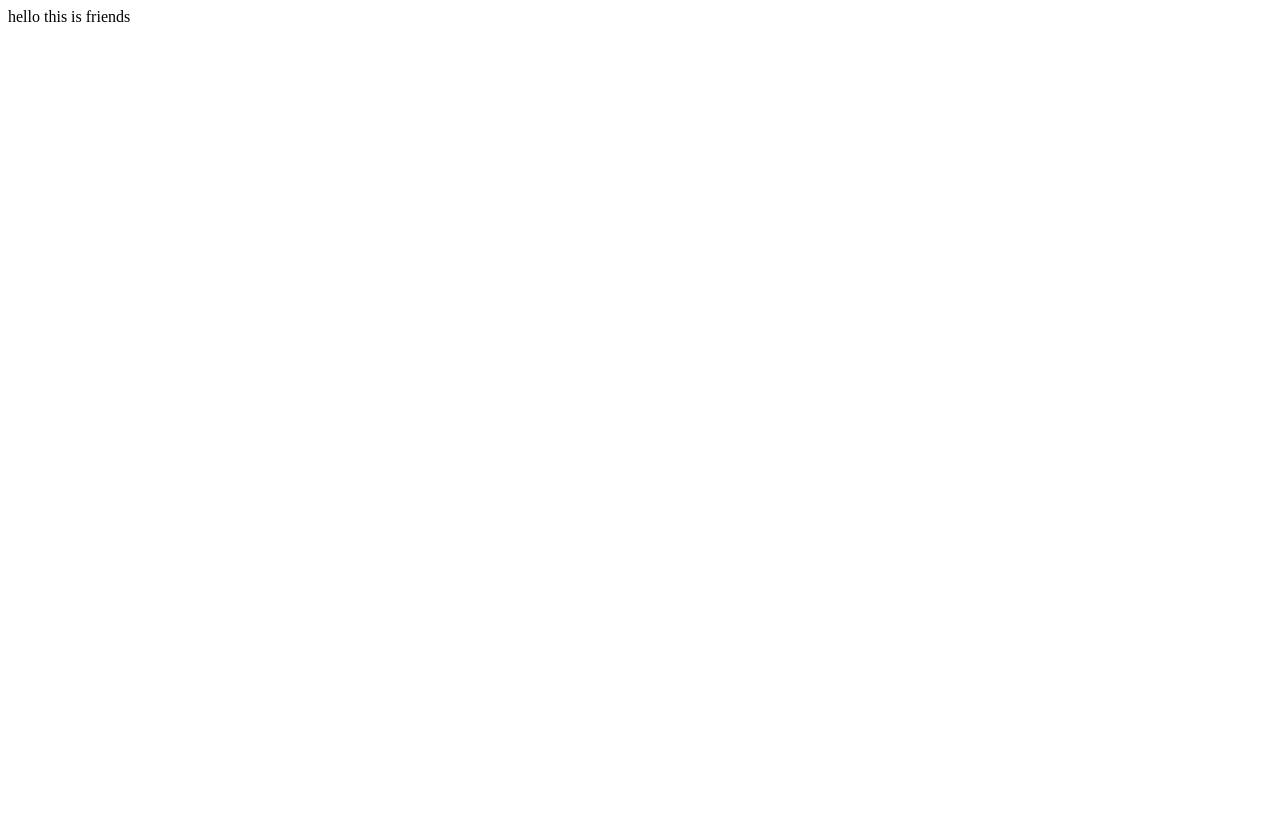
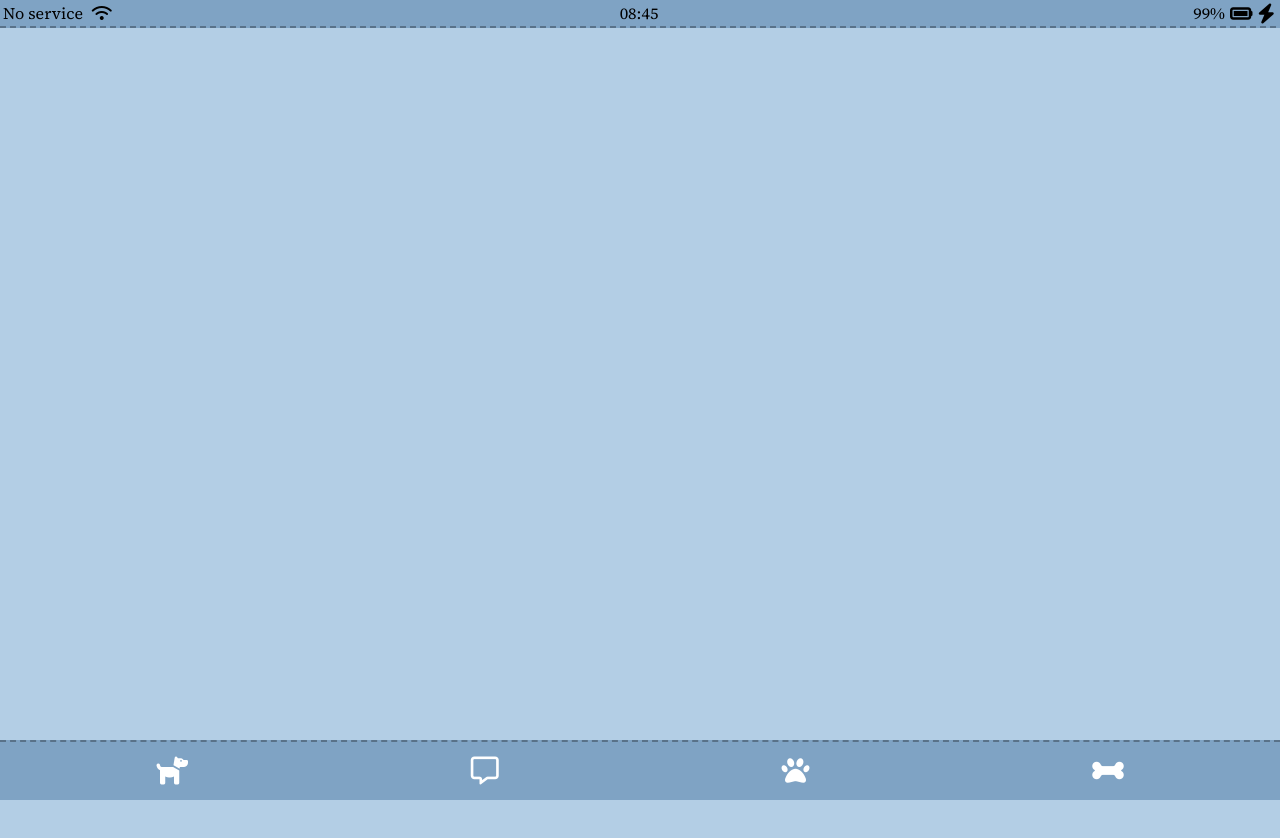
Before and after one commit to yejiseo0725/The_dog_talk_2022, a plain HTML site: page friends.html in a window 1280 px wide. Before the commit the page ends 800 px from the top, so only its background shows below. Drawn offline with Linux system fonts and the light colour scheme.

Commit message:
doggytalk_friends-page-editing

```diff
--- /dev/null
+++ b/css/components/nav-bar.css
@@ -0,0 +1,18 @@
+.nav {
+  background-color: var(--cloudyblue);
+  position: fixed;
+  bottom: 0;
+  width: 100%;
+  /* box-sizing: border-box; ~ Magic Line ~ */
+}
+
+.nav__list {
+  display: flex;
+  justify-content: space-around;
+  padding: 15px;
+  border-top: 2px dashed rgba(0, 0, 0, 0.3);
+}
+
+.nav__link {
+  color: white;
+}
--- a/css/components/status-bar.css
+++ b/css/components/status-bar.css
@@ -1,12 +1,16 @@
 .status-bar {
+  position: fixed;
+  width: 100%;
   display: flex;
   justify-content: center;
   padding: 5px 3px;
   background-color: var(--cloudyblue);
+  border-bottom: 2px dashed rgba(0, 0, 0, 0.3);
 }
 
 .status-bar__column {
   width: 33%;
+  margin-right: 8px;
 }
 
 .status-bar__column:first-child span {
--- a/css/reset.css
+++ b/css/reset.css
@@ -126,3 +126,9 @@ table {
 input:focus {
   outline: none;
 }
+
+a {
+  color: rgba(0, 0, 0, 0.7);
+  text-decoration: none;
+  font-size: 14px;
+}
--- a/css/screens/login.css
+++ b/css/screens/login.css
@@ -61,9 +61,3 @@
   text-align: center;
   margin-top: 16px;
 }
-
-a {
-  color: rgba(0, 0, 0, 0.7);
-  text-decoration: none;
-  font-size: 14px;
-}
--- a/css/styles.css
+++ b/css/styles.css
@@ -1,14 +1,18 @@
 @import url("https://fonts.googleapis.com/css2?family=Source+Serif+4:wght@400;700&display=swap");
+
+/* 파일 순서 지키기 */
 @import "reset.css";
 @import "variables.css";
 
 /* Components */
 @import "components/status-bar.css";
+@import "components/nav-bar.css";
 
 /* Screens */
 @import "screens/login.css";
 
 body {
+  height: 110vh;
   background-color: var(--skyblue);
   font-family: "Source Serif 4", sans-serif;
   /* font-weight: 700; */
--- a/friends.html
+++ b/friends.html
@@ -1 +1,55 @@
-hello this is friends
+<!DOCTYPE html>
+<html lang="en">
+  <head>
+    <link rel="stylesheet" href="css/styles.css" />
+    <meta charset="UTF-8" />
+    <meta http-equiv="X-UA-Compatible" content="IE=edge" />
+    <meta name="viewport" content="width=device-width, initial-scale=1.0" />
+    <title>Friends - The Doggy Talk</title>
+  </head>
+  <body>
+    <div class="status-bar">
+      <div class="status-bar__column">
+        <span>No service</span>
+        <i class="fas fa-wifi"></i>
+      </div>
+      <div class="status-bar__column">
+        <span>08:45</span>
+      </div>
+      <div class="status-bar__column">
+        <span>99%</span>
+        <i class="fas fa-battery-full fa-lg"></i>
+        <i class="fas fa-bolt fa-lg"></i>
+      </div>
+    </div>
+
+    <!-- nav>ul>li*4>a -->
+    <nav class="nav">
+      <ul class="nav__list">
+        <li class="nav__btn">
+          <a class="nav__link" href="friends.html"
+            ><i class="fas fa-dog fa-2x"></i
+          ></a>
+        </li>
+        <li class="nav__btn">
+          <a class="nav__link" href="#"
+            ><i class="far fa-comment-alt fa-2x"></i
+          ></a>
+        </li>
+        <li class="nav__btn">
+          <a class="nav__link" href="#"><i class="fas fa-paw fa-2x"></i></a>
+        </li>
+        <li class="nav__btn">
+          <a class="nav__link" href="#"><i class="fas fa-bone fa-2x"></i></a>
+        </li>
+      </ul>
+    </nav>
+
+    <script
+      src="https://kit.fontawesome.com/6478f529f2.js"
+      crossorigin="anonymous"
+    ></script>
+  </body>
+</html>
+
+<!-- BEM: block element modifier -->
```
